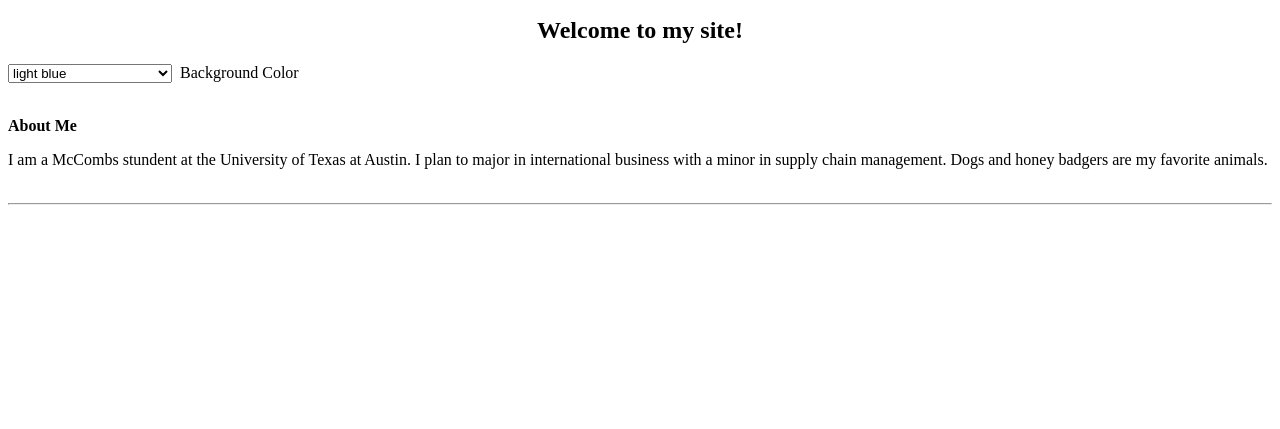
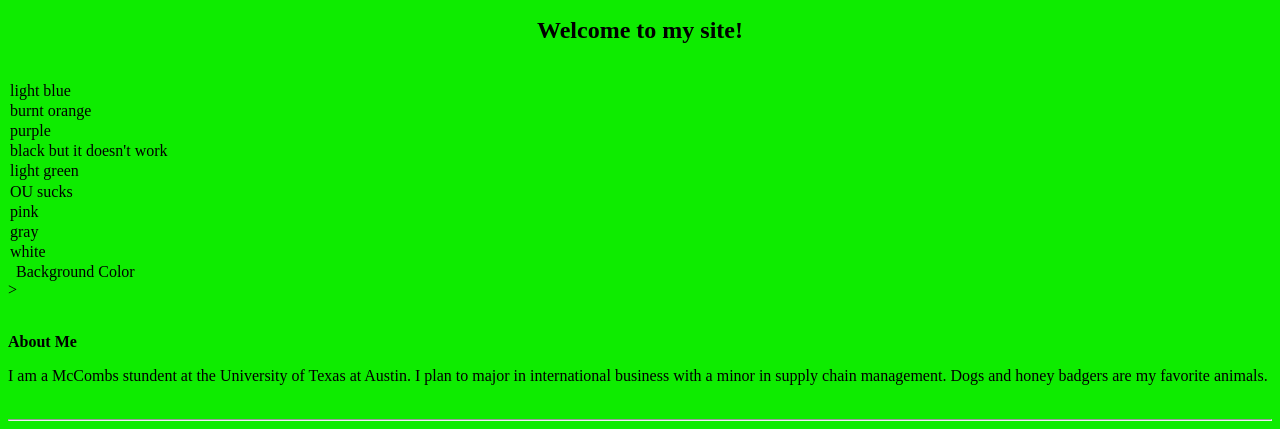
Before and after one commit to bobbicrim/bobbicrim.github.io, a plain HTML site: page index.html in a window 1280 px wide. Shown: the part 453-882 px from the top of the page. Before the commit the page ends 800 px from the top, so only its background shows below. Drawn offline with Linux system fonts and the light colour scheme.

Commit message:
Update index.html

```diff
--- a/index.html
+++ b/index.html
@@ -7,7 +7,7 @@ Bobbi
 <h2 style="text-align: center;">Welcome to my site!</h2>
 
 
-  <select name=”clr” onchange=”document.bgColor=this.options[this.selectedIndex].value” size=”1″>
+  <body bgcolor = <select name=”clr” onchange=”document.bgColor=this.options[this.selectedIndex].value” size=”1″>
     <br>
     <option value=”AFEEEE”>light blue
         <option value=”D2691E”>burnt orange
@@ -20,6 +20,7 @@ Bobbi
                                     <option value=”FFFFFF”>white</option>
 </select>&nbsp;&nbsp;Background Color
 <br>
+>
 
 <marquee>OU SUcks</marquee>
 
```
